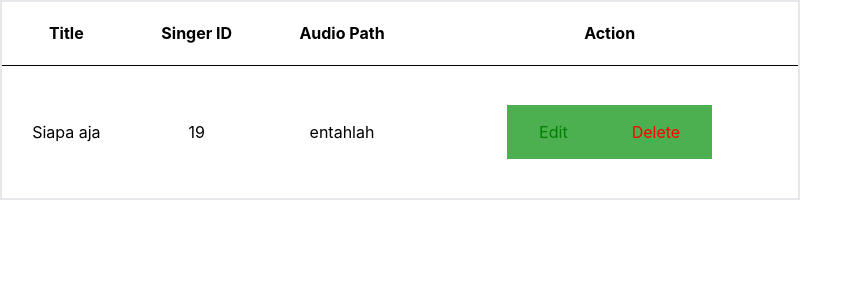
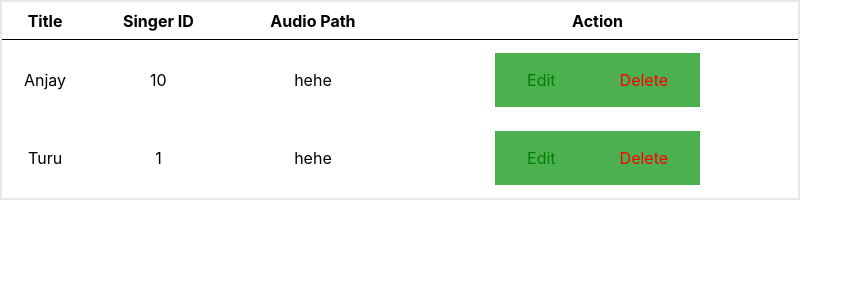
Before and after one commit to fernaldy112/binotify-premium, a React (Vite) app: page /manageSong in a window 1280 px wide. Shown: the top 300 px of the page, without its empty margins (0-863 px from the left). Built offline with nearby package versions, Linux system fonts and the light colour scheme.

Commit message:
feat: CRUD functionalities

```diff
--- a/src/components/List.tsx
+++ b/src/components/List.tsx
@@ -1,12 +1,106 @@
-import React from "react";
+import React, { ChangeEvent, useState } from "react";
 
-// Example of a data array that
-// you might receive from an API
-const data = [
-    { Title: "Siapa aja", Singer_id: 19, audio_path: "entahlah" },
-]
 
-const ManageSong = () => {
+export default function ManageSong() {
+    const [data, setSong] = useState([
+        // TODO: READ DATA DARI DB
+        {
+            id: 1,
+            Title: "Anjay",
+            Singer_id: 10,
+            audio_path: "hehe",
+        },
+        {
+            id: 2,
+            Title: "Turu",
+            Singer_id: 1,
+            audio_path: "hehe",
+        },
+    ])
+    const [file, setFile] = useState<File>();
+    const handleFileChange = (e: ChangeEvent<HTMLInputElement>) => {
+        if (e.target.files) {
+            setFile(e.target.files[0]);
+        }
+    };
+    const handleUploadClick = () => {
+
+        if (!file) {
+            return;
+        }
+
+        // 👇 Uploading the file using the fetch API to the server
+        fetch('https://httpbin.org/post', {
+            method: 'POST',
+            body: file,
+            // 👇 Set headers manually for single file upload
+            headers: {
+                'content-type': file.type,
+                'content-length': `${file.size}`, // 👈 Headers need to be a string
+            },
+        })
+            .then((res) => res.json())
+            .then((data) => console.log(data))
+            .catch((err) => console.error(err));
+    };
+    const [formData, setFormData] = useState({
+        Title: "",
+        audio_path: "",
+    })
+
+
+    function handleSave(e) {
+        let tes = [...data];
+        tes.push({ id: 10, Title: formData.Title, Singer_id: 11, audio_path: file.name });
+        setSong(tes);
+        setEditingId(-1)
+        // TODO: SEND DATA KE DB
+    }
+
+    const [editingId, setEditingId] = useState(-1)
+
+    function handleEdit(value) {
+        setEditingId(value)
+
+    }
+
+    function handleDelete(value) {
+        // TODO: DELETE DARI DB
+    }
+
+    function handleChange(e) {
+        let data = { ...formData };
+        data[e.target.name] = e.target.value;
+        setFormData(data);
+    }
+
+    const listItems = data.map((song) => {
+        if (editingId === song.id) {
+            return (
+                <tr>
+                    <td><input id="songTitle" name="Title" className='border-2 rounded-lg border-black p-1 mb-8' value={formData.Title} onChange={handleChange} type=" text" placeholder='Enter song Title' /></td>
+                    <td>{song.Singer_id}</td>
+                    <td><input id="songAudio" name='songAudio' className='border-2 rounded-lg border-black p-1 mb-8' type="file" onChange={handleFileChange} placeholder='Enter song audio path' /></td>
+                    <td>
+                        <button className='editButton' type='submit' onClick={(e) => { handleSave(song.id) }}>Save</button>
+                        <button className='deleteButton' type='submit' onClick={(e) => { handleDelete(song.id) }}>Delete</button>
+                    </td>
+                </tr>)
+        }
+        else {
+            return (
+                <tr>
+                    <td>{song.Title}</td>
+                    <td>{song.Singer_id}</td>
+                    <td>{song.audio_path}</td>
+                    <td>
+                        <button className='editButton' type='submit' onClick={(e) => { handleEdit(song.id) }}>Edit</button>
+                        <button className='deleteButton' type='submit' onClick={(e) => { handleDelete(song.id) }}>Delete</button>
+                    </td>
+                </tr>)
+        }
+    })
+
     return (
         <div>
             <table>
@@ -16,22 +110,8 @@ const ManageSong = () => {
                     <th>Audio Path</th>
                     <th>Action</th>
                 </tr>
-                {data.map((val, key) => {
-                    return (
-                        <tr key={key}>
-                            <td>{val.Title}</td>
-                            <td>{val.Singer_id}</td>
-                            <td>{val.audio_path}</td>
-                            <td>
-                                <button className='editButton' type='submit'>Edit</button>
-                                <button className='deleteButton' type='submit'>Delete</button>
-                            </td>
-                        </tr>
-                    )
-                })}
+                {listItems}
             </table>
         </div>
     );
 }
-
-export default ManageSong
--- a/src/components/Song.tsx
+++ b/src/components/Song.tsx
@@ -1,10 +1,36 @@
 import React, { ChangeEvent, useState } from 'react'
-import List from "./List";
+import ManageSong from "./List";
 
 
 const SongPage = () => {
     const [file, setFile] = useState<File>();
+    const [songData, setSong] = useState([
+        {
+            id: 1,
+            Title: "Anjay",
+            Singer_id: 10,
+            audio_path: "hehe",
+        },
+        {
+            id: 2,
+            Title: "Turu",
+            Singer_id: 1,
+            audio_path: "hehe",
+        },
+    ])
 
+    const [formData, setFormData] = useState({
+        Title: "",
+        audio_path: "",
+    })
+
+    function handleChange(e) {
+        let data = { ...formData };
+        data[e.target.name] = e.target.value;
+        setFormData(data);
+    }
+
+    const [isUpdate, setIsUpdate] = useState({ id: null, status: false });
     const handleFileChange = (e: ChangeEvent<HTMLInputElement>) => {
         if (e.target.files) {
             setFile(e.target.files[0]);
@@ -12,6 +38,7 @@ const SongPage = () => {
     };
 
     const handleUploadClick = () => {
+
         if (!file) {
             return;
         }
@@ -30,14 +57,27 @@ const SongPage = () => {
             .then((data) => console.log(data))
             .catch((err) => console.error(err));
     };
+
+    function handleSubmit(e) {
+        e.preventDefault();
+        alert("Add new song?");
+
+        let data = [...songData];
+        data.push({ id: 10, Title: formData.Title, Singer_id: 11, audio_path: file.name });
+        setSong(data);
+        console.log(data);
+        // TODO: Masukkan ke DB
+    }
+
+
     return (
         <div className='w-full max-w-xl flex flex-col justify-center mx-auto my-10'>
             <div className='border-2 border-black rounded-lg'>
-                <form id="insertSongForm" className='p-10 flex flex-col items-center justify-items-stretch pb-6' action="">
+                <form id="insertSongForm" onSubmit={handleSubmit} className='p-10 flex flex-col items-center justify-items-stretch pb-6' action="" onSubmit={handleSubmit}>
                     <h2 className='w-full mx-auto text-center text-5xl font-bold mb-10'>Song</h2>
                     <div className='w-full'>
                         <label htmlFor="songTitle" className='w-full text-left block'>Title</label>
-                        <input id="songTitle" name='songTitle' className='border-2 rounded-lg border-black p-1 w-full mb-8' type="text" placeholder='Enter song Title' />
+                        <input id="songTitle" name="Title" className='border-2 rounded-lg border-black p-1 w-full mb-8' value={formData.Title} onChange={handleChange} type=" text" placeholder='Enter song Title' />
                     </div>
                     <div className='w-full'>
                         <label htmlFor="songAudio" className='w-full text-left block'>Audio Path</label>
@@ -48,10 +88,9 @@ const SongPage = () => {
                     <button className='border-2 rounded-lg border-black p-1 w-full max-w-[100px]' type='submit' onClick={handleUploadClick}>Insert Song</button>
                 </form>
                 <hr />
-            </div>
+            </div >
             <br></br>
-
-        </div>
+        </div >
     )
 }
 
```
